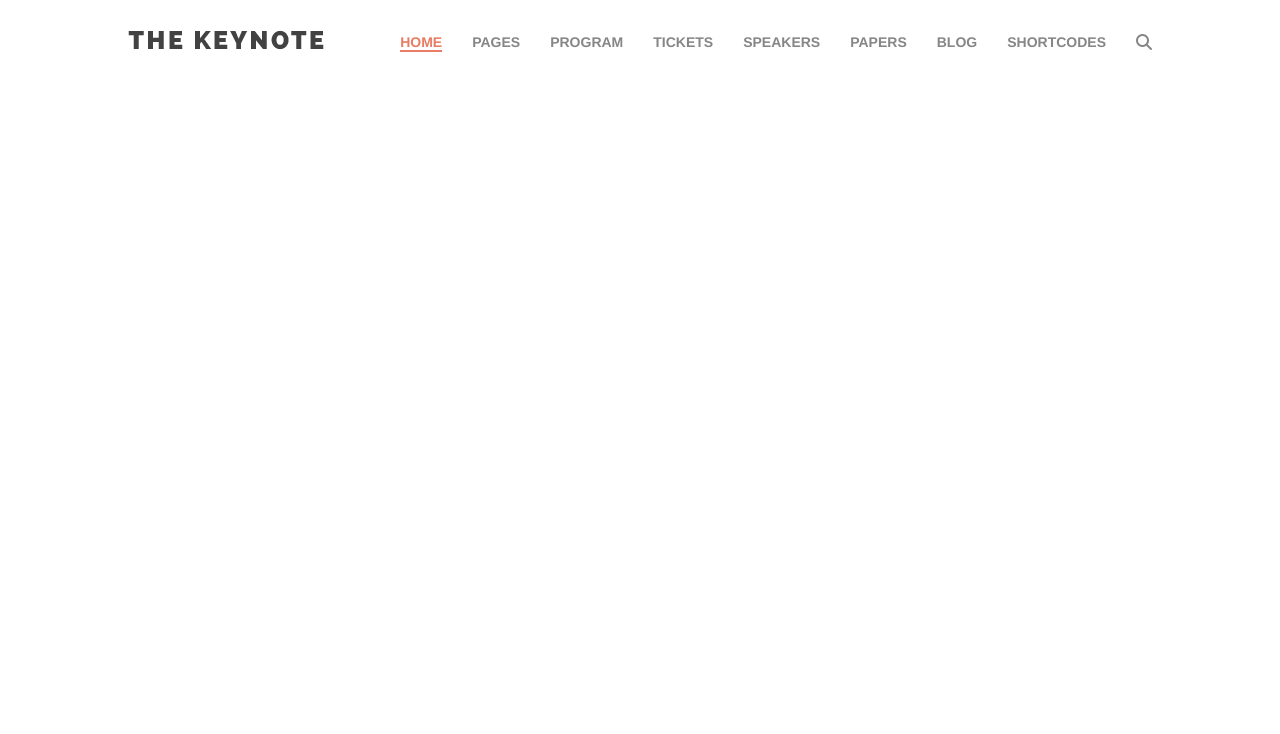
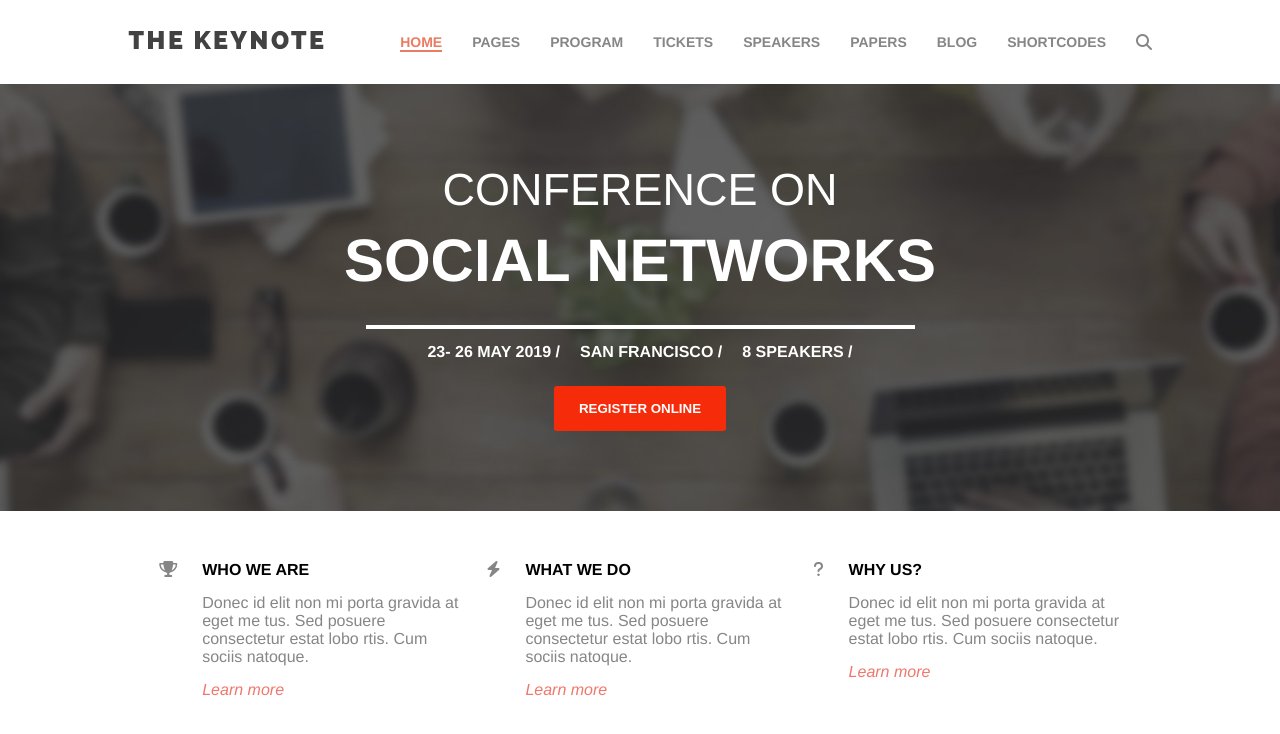
Before and after one commit to matteopelusi7/proj-html-vuejs, a Vue app: page / in a window 1280 px wide. Shown: the top 734 px of the page. Built offline with nearby package versions, Linux system fonts and the light colour scheme.

Commit message:
Aggiunto section jumbo e about

```diff
--- a/src/components/MainAbout.vue
+++ b/src/components/MainAbout.vue
@@ -1,5 +1,44 @@
 <template>
   <section>
+
+    <div class="container">
+
+      <div class="row">
+
+        <div class="container-about">
+          <div class="icon-wrapper">
+            <i class="fa-solid fa-trophy"></i>
+          </div>
+          <div class="description-wrapper">
+            <p class="title-about">Who we are</p>
+            <p class="description-about">Donec id elit non mi porta gravida at eget me tus. Sed posuere consectetur estat lobo rtis. Cum sociis natoque.</p>
+            <p class="more-info">Learn more</p>
+          </div>
+        </div>
+        <div class="container-about">
+          <div class="icon-wrapper">
+            <i class="fa-solid fa-bolt"></i>
+          </div>
+          <div class="description-wrapper">
+            <p class="title-about">What we do</p>
+            <p class="description-about">Donec id elit non mi porta gravida at eget me tus. Sed posuere consectetur estat lobo rtis. Cum sociis natoque.</p>
+            <p class="more-info">Learn more</p>
+          </div>
+        </div>
+        <div class="container-about">
+          <div class="icon-wrapper">
+            <i class="fa-solid fa-question"></i>
+          </div>
+          <div class="description-wrapper">
+            <p class="title-about">Why us?</p>
+            <p class="description-about">Donec id elit non mi porta gravida at eget me tus. Sed posuere consectetur estat lobo rtis. Cum sociis natoque.</p>
+            <p class="more-info">Learn more</p>
+          </div>
+        </div>
+
+      </div>
+
+    </div>
 
   </section>
 </template>
@@ -13,4 +52,49 @@ export default {
 
 <style scoped lang="scss">
 
+@import '../assets/scss/common.scss';
+
+section {
+
+  padding: 50px 0;
+
+  .row {
+    display: flex;
+    gap: 20px;
+    justify-content: center;
+  }
+
+  .container-about {
+    display: flex;
+    max-width: 30%;
+    gap: 25px;
+  }
+
+  .icon-wrapper {
+    color: $gray;
+  }
+
+  .description-wrapper {
+    display: flex;
+    flex-direction: column;
+    gap: 15px;
+
+    .title-about {
+      text-transform: uppercase;
+      font-weight: 600;
+    }
+
+    .description-about {
+      color: $gray;
+    }
+
+    .more-info {
+      color: $froly;
+      font-style: italic;
+    }
+
+  }
+
+}
+
 </style>
--- a/src/components/MainJumbotron.vue
+++ b/src/components/MainJumbotron.vue
@@ -1,5 +1,31 @@
 <template>
   <section>
+
+    <div class="container">
+      <div class="row">
+
+        <div class="title-wrapper">
+          <h2 class="subtitle">Conference on</h2>
+          <h1 class="title">Social Networks</h1>
+        </div>
+
+        <div class="separator">
+          <figure>
+            <img src="../assets/img/1-item-2.jpg" alt="">
+          </figure>
+          <div class="date-wrapper">
+            <p class="date">23- 26 may 2019</p>
+            <p class="date">San Francisco</p>
+            <p class="date">8 Speakers</p>
+          </div>
+        </div>
+
+        <div class="button-jumbo">
+          <button class="button">Register online</button>
+        </div>
+
+      </div>
+    </div>
 
   </section>
 </template>
@@ -13,4 +39,78 @@ export default {
 
 <style scoped lang="scss">
 
+@import '../assets/scss/common.scss';
+
+section {
+
+  background-image: url('../assets/img/slider-1-bg.jpg');
+  background-position: center;
+  background-repeat: no-repeat;
+  background-size: cover;
+  color: $white;
+  padding: 80px 0;
+
+  .row {
+    display: flex;
+    justify-content: center;
+    flex-direction: column;
+    align-items: center;
+    gap: 20px;
+
+    .title-wrapper {
+      text-transform: uppercase;
+      text-align: center;
+    }
+
+    .subtitle {
+      font-size: 45px;
+      font-weight: 100;
+      padding-bottom: 10px;
+    }
+
+    .title {
+      font-size: 60px;
+      font-weight: 700;
+    }
+
+    .separator {
+      text-align: center;
+    }
+
+    figure {
+      padding-bottom: 10px;
+    }
+
+    .date {
+
+      &::after {
+        content: ' /';
+      }
+    }
+
+    .date-wrapper {
+      display: flex;
+      justify-content: center;
+      gap: 20px;
+      font-size: 16px;
+      font-weight: 600;
+      text-transform: uppercase;
+    }
+
+    .button {
+      color: $white;
+      background-color: #f62b0a;
+      border: none;
+      text-transform: uppercase;
+      padding: 15px 25px;
+      border-radius: 3px;
+      font-weight: 600;
+      cursor: pointer;
+      margin-top: 5px;
+    }
+
+  }
+
+}
+
 </style>
```
